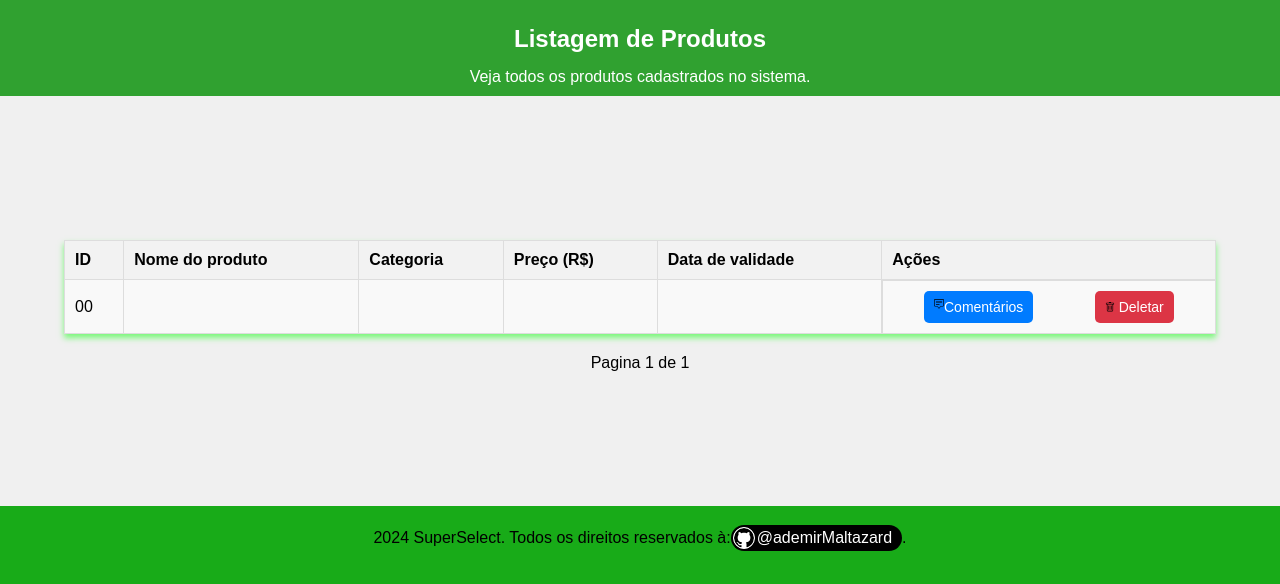
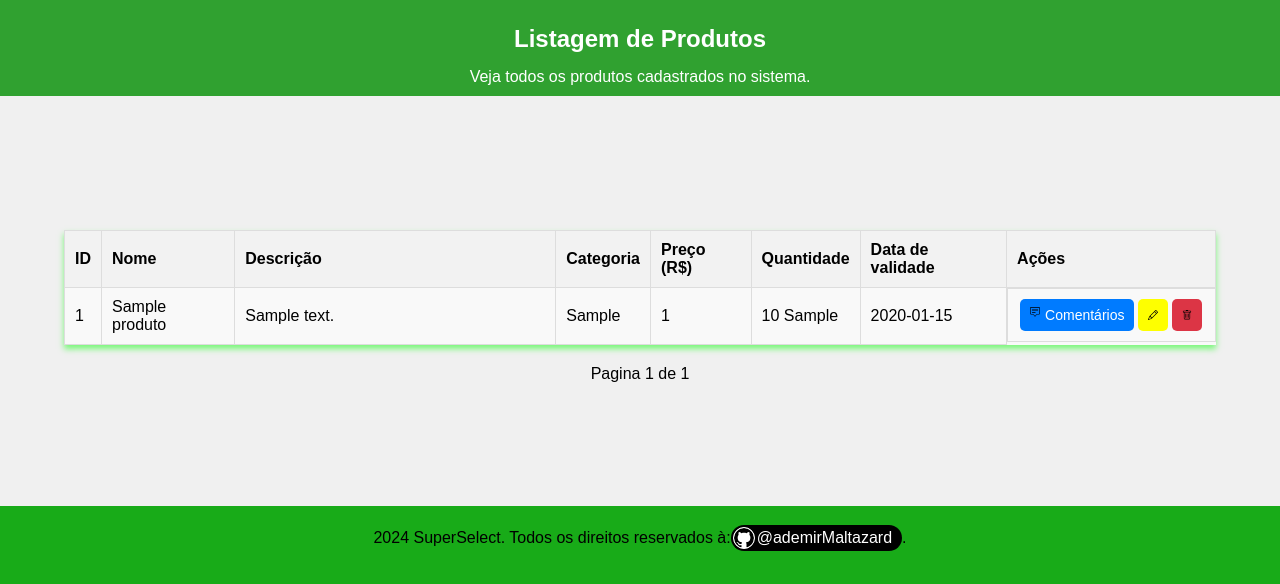
Before and after one commit to ademirMaltazard/Projeto-SuperSelect, a Flask app: page /listagemProdutos in a window 1280 px wide. Shown: the part 60-644 px from the top of the page. Run offline with Flask 3, Linux system fonts and the light colour scheme; a user stored in the database is signed in; tables that the repository leaves empty hold one stand-in row (values such as "Sample post"); parts of the project's set-up code (start-up, migrations or seed data) failed here and were passed over.

Commit message:
mudanças nos campos da tabela e adição de modal para confirmação de exclusão do produto

```diff
--- a/templates/Products/index.html
+++ b/templates/Products/index.html
@@ -13,9 +13,11 @@
                 <thead>
                 <tr>
                     <th>ID</th>
-                    <th class="th-name">Nome do produto</th>
+                    <th>Nome</th>
+                    <th class="th-description">Descrição</th>
                     <th>Categoria</th>
                     <th>Preço (R$)</th>
+                    <th>Quantidade</th>
                     <th>Data de validade</th>
                     <th>Ações</th>
                 </tr>
@@ -23,20 +25,26 @@
                 <tbody>
                 {% for product in products %}
                 <tr>
-                    <td>00</td>
-                    <td>{{ product.name }}</td>
-                    <td>{{ product.category }}</td>
-                    <td>{{ product.price }}</td>
-                    <td>{{ product.expiration }}</td>
+                    <td>{{ product.id }}</td>
+                    <td>{{ product.nome }}</td>
+                    <td>{{ product.descricao }}</td>
+                    <td>{{ product.categoria }}</td>
+                    <td>{{ product.preco }}</td>
+                    <td>{{ product.quantidade }} {{ product.tipo }}</td>
+                    <td>{{ product.validade }}</td>
                     <td class="btn-action">
-                        <a href="/" class="btn-blue">
+                        <a href="/comentarios" class="btn-blue">
                             <img class="pagination-icon" src="{{ url_for('static', filename='imagens/chat-square-text.svg') }}">
-                            Comentários
+                            <p class="caption">Comentários</p>
                         </a>
-                        <a href="/" class="btn-red">
+                        {% if current_user.tipo == 'admin' %}
+                        <a href="/atualizar-produto/{{ product.id }}" class="btn-yellow">
+                            <img class="pagination-icon" src="{{ url_for('static', filename='imagens/pencil.svg') }}">
+                        </a>
+                        <button class="openModalBtn btn-red" data-produto-id="{{ product.id }}">
                             <img class="pagination-icon" src="{{ url_for('static', filename='imagens/trash.svg') }}">
-                            Deletar
-                        </a>
+                        </button>
+                        {% endif %}
                     </td>
                 </tr>
                 {% endfor %}
@@ -62,5 +70,38 @@
             {% endif %}
         {% endif %}
     </section>
+
+    <!-- Modal -->
+    <div id="myModal" class="modal">
+        <div class="modal-content">
+            <h2>Deletar Produto</h2>
+            <p>Você tem certeza que deseja deletar este produto?</p>
+            <a id="deleteBtn" href="#" class="btn-red">Deletar Produto</a>
+        </div>
+    </div>
+
+    <script src="https://code.jquery.com/jquery-3.6.0.min.js"></script>
+    <script>
+        $(document).ready(function() {
+            var modal = $('#myModal');
+            var closeBtn = $('.close-btn');
+            var deleteBtn = $('#deleteBtn');
+
+            // Quando o usuário clica no botão "Deletar"
+            $('.openModalBtn').click(function() {
+                var produtoId = $(this).data('produto-id');
+                deleteBtn.attr('href', '/excluir-produto/' + produtoId); // Atualiza o link de deletar
+
+                modal.show(); // Abre o modal
+            });
+
+            // Quando o usuário clica fora do modal, ele fecha
+            $(window).click(function(event) {
+                if ($(event.target).is(modal)) {
+                    modal.hide();
+                }
+            });
+        });
+    </script>
 </main>
 {% endblock %}
```
